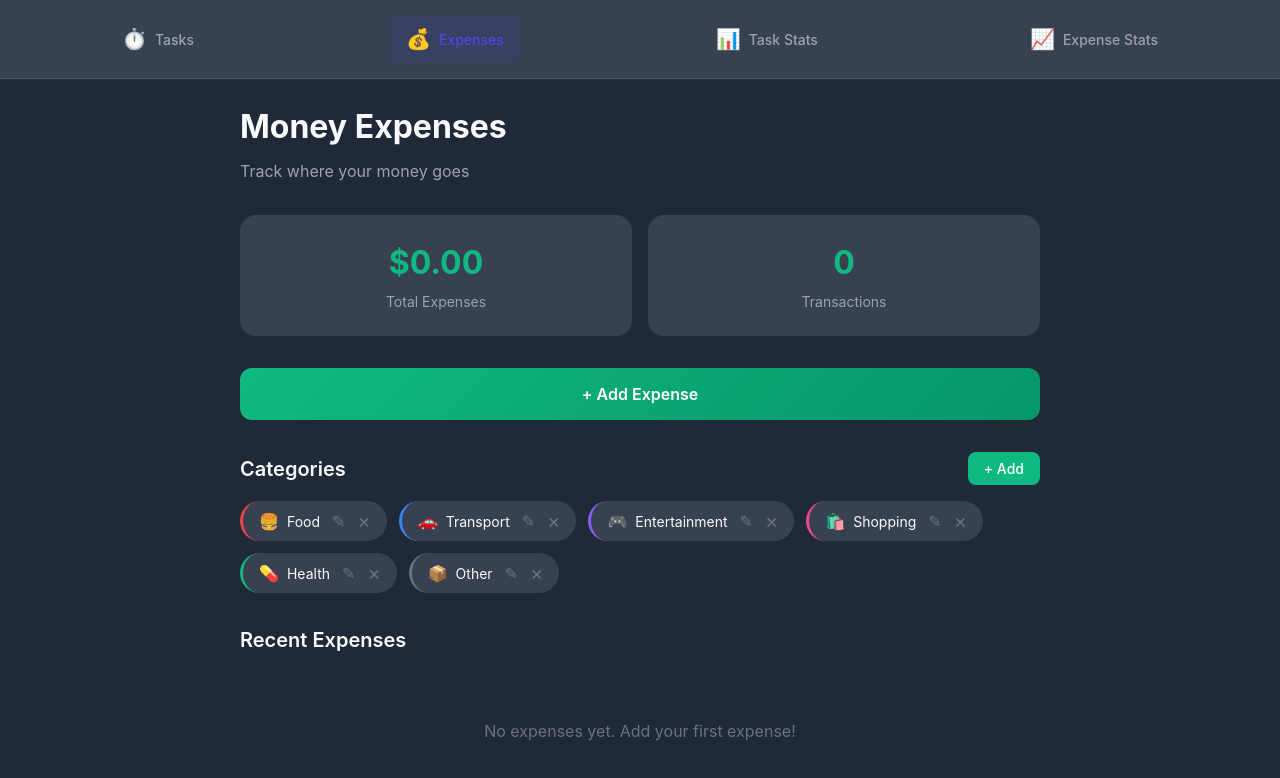
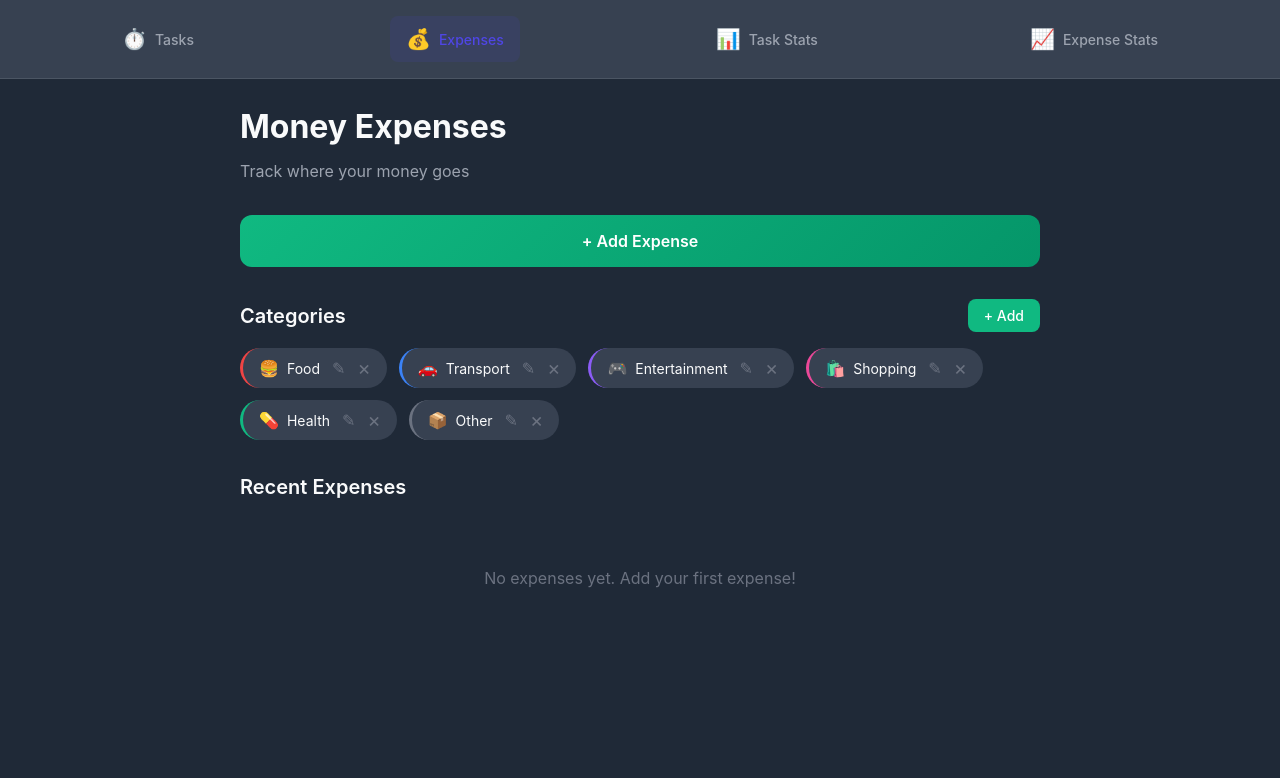
Before and after one commit to AlekseiCherenkevich/fin-time-tracker, a React (Vite) app: page /expenses in a window 1280 px wide. Shown: the top 778 px of the page. Built offline with nearby package versions, Linux system fonts and the light colour scheme.

Commit message:
Remove stats section from ExpensesPage

```diff
--- a/src/pages/ExpensesPage.module.css
+++ b/src/pages/ExpensesPage.module.css
@@ -17,34 +17,6 @@
 .subtitle {
   color: #9CA3AF;
   margin: 0;
-}
-
-.stats {
-  display: grid;
-  grid-template-columns: 1fr 1fr;
-  gap: 1rem;
-  margin-bottom: 2rem;
-}
-
-.statCard {
-  background-color: #374151;
-  border-radius: 1rem;
-  padding: 1.5rem;
-  text-align: center;
-}
-
-.statValue {
-  display: block;
-  font-size: 2rem;
-  font-weight: 700;
-  color: #10B981;
-}
-
-.statLabel {
-  display: block;
-  font-size: 0.875rem;
-  color: #9CA3AF;
-  margin-top: 0.25rem;
 }
 
 .actions {
@@ -396,9 +368,3 @@
   font-weight: 500;
   cursor: pointer;
 }
-
-@media (min-width: 768px) {
-  .stats {
-    grid-template-columns: repeat(2, 1fr);
-  }
-}
--- a/src/pages/ExpensesPage.tsx
+++ b/src/pages/ExpensesPage.tsx
@@ -72,27 +72,12 @@ export function ExpensesPage() {
     }
   };
 
-  const totalExpenses = expenses.reduce((sum, e) => sum + e.amount, 0);
-
   return (
     <div className={styles.page}>
       <header className={styles.header}>
         <h1>Money Expenses</h1>
         <p className={styles.subtitle}>Track where your money goes</p>
       </header>
-
-      <div className={styles.stats}>
-        <div className={styles.statCard}>
-          <span className={styles.statValue}>
-            {getCurrencySymbol(currency)}{totalExpenses.toFixed(2)}
-          </span>
-          <span className={styles.statLabel}>Total Expenses</span>
-        </div>
-        <div className={styles.statCard}>
-          <span className={styles.statValue}>{expenses.length}</span>
-          <span className={styles.statLabel}>Transactions</span>
-        </div>
-      </div>
 
       <section className={styles.actions}>
         <button onClick={() => setShowAddModal(true)} className={styles.addBtn}>
```
